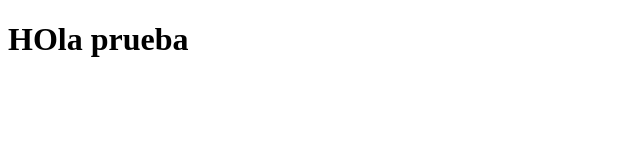
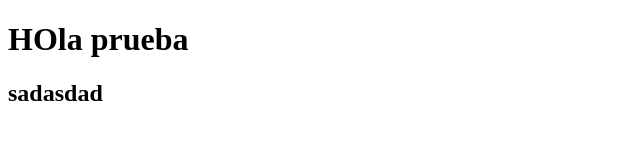
Before and after one commit to daragonv/Practica_github, a plain HTML site: page index.html in a window 1280 px wide. Shown: the whole page, without its empty margins (0-640 px from the left). Drawn offline with Linux system fonts and the light colour scheme.

Commit message:
Agregue section

```diff
--- a/index.html
+++ b/index.html
@@ -11,7 +11,9 @@
 
     <header></header>
     <main>
-
+        <section>
+            <h2>sadasdad</h2>
+        </section>
     </main>
     <footer></footer>
 </body>
```
